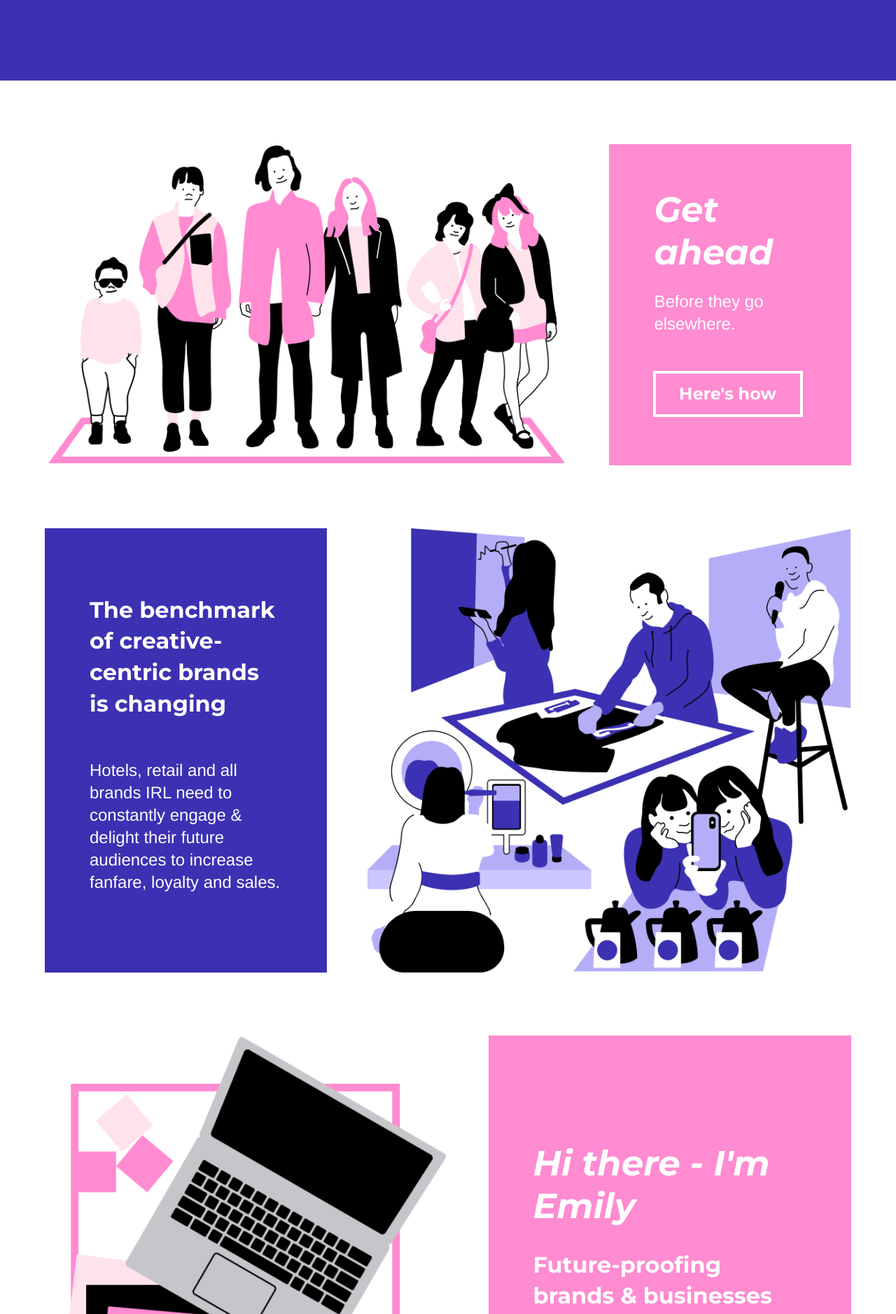
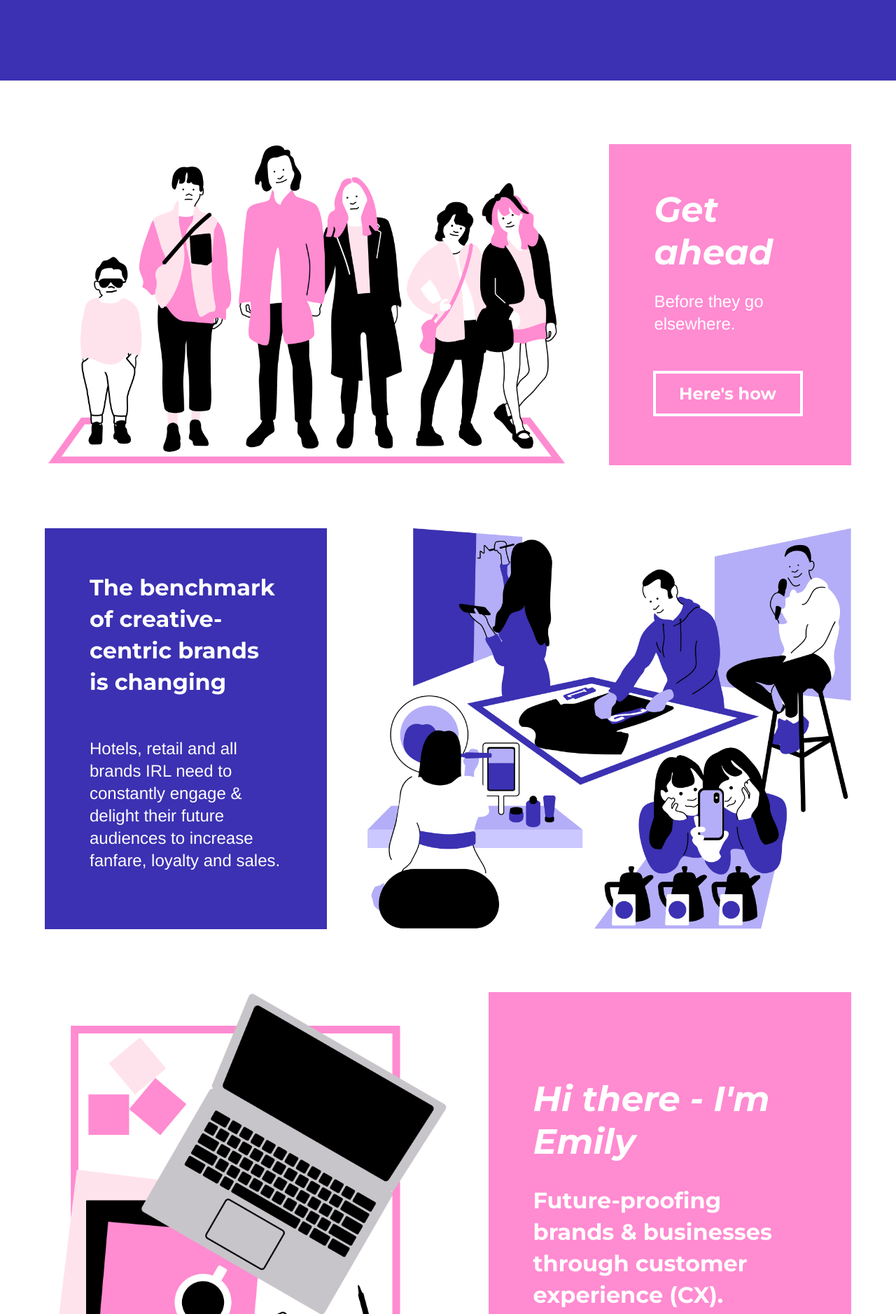
Before and after one commit to emilygv/emilyvernon.com, a Jekyll site: the page built from index.md, in a window 1280 px wide. Shown: the part 374-2252 px from the top of the page at 70% size. Built offline with Jekyll 4.4.1, drawn with Linux system fonts in a browser that asks for light colours; nearby versions of some CDN libraries.

Commit message:
image edits

```diff
--- a/_sass/theme.scss
+++ b/_sass/theme.scss
@@ -498,10 +498,10 @@ p.descriptor-text {
     justify-content: center;
     width: 65%;
 
-    img {
-      max-width: 100%;
-      height: auto;
-    }
+    // img {
+    //   max-width: 100%;
+    //   height: auto;
+    // }
   }
 
   &.reverse {
```
Also changed, not shown: assets/img/customer_illustration.png, assets/img/experiences_illustration.png, assets/img/working_illustration.png.
